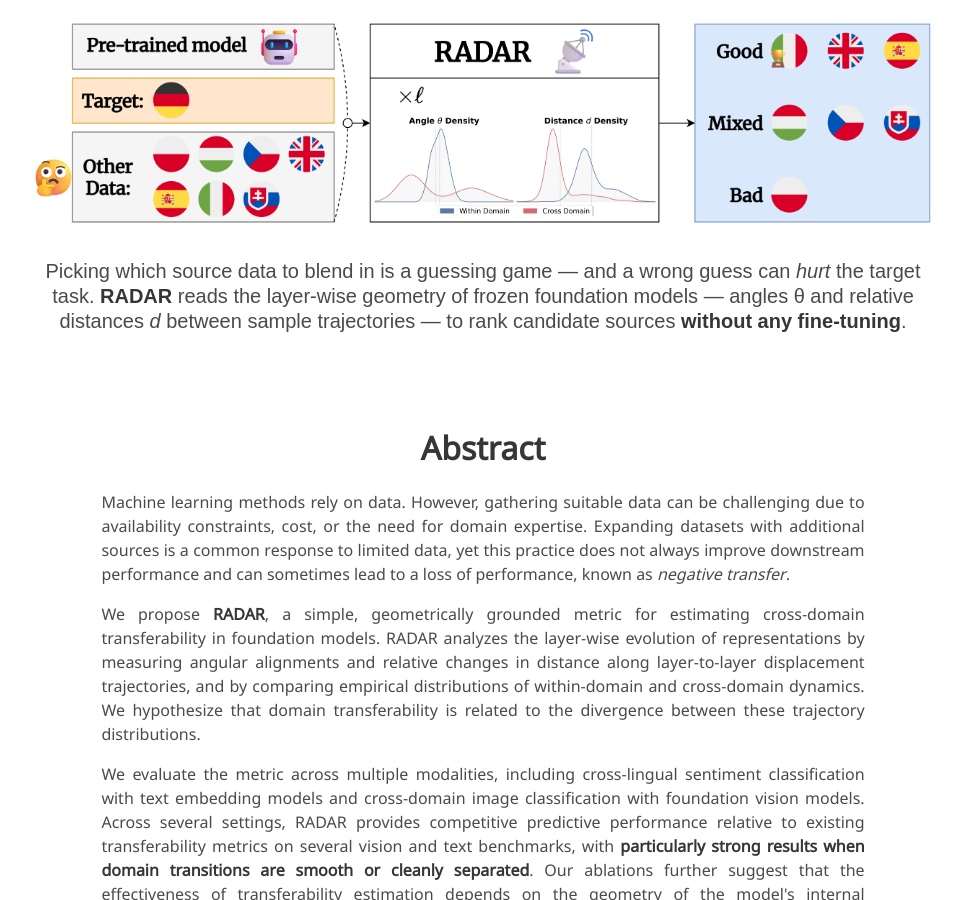
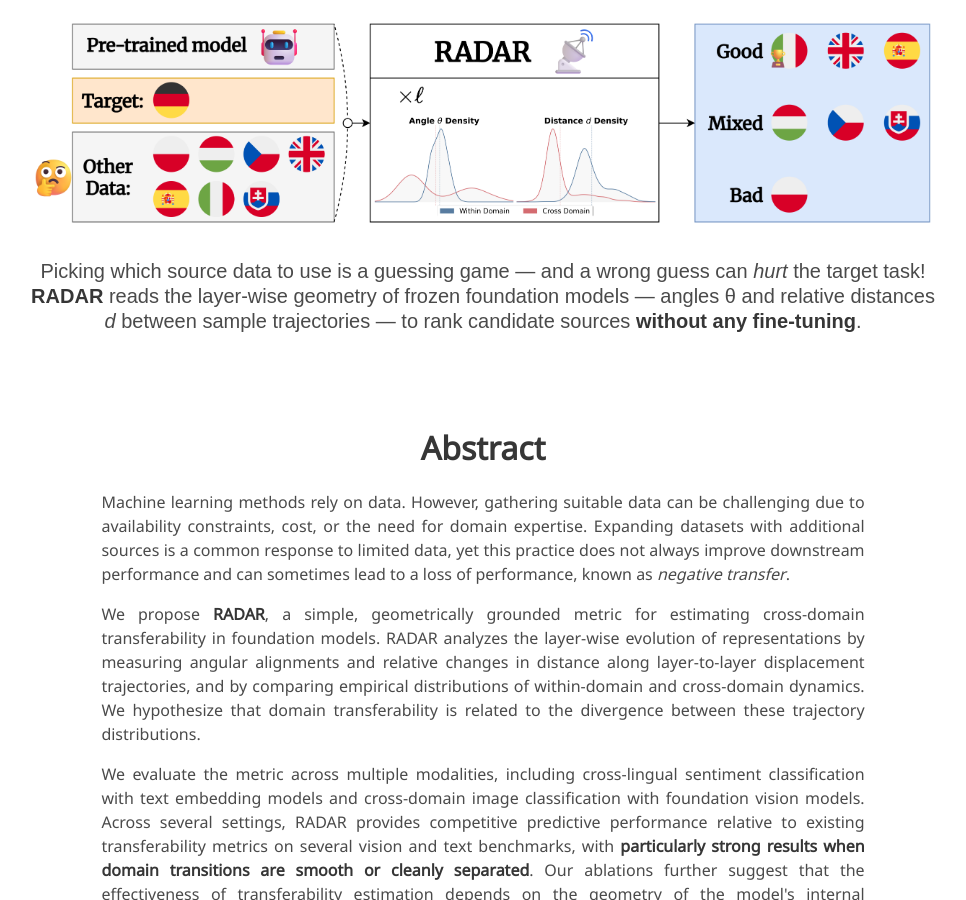
Before and after one commit to Futuramistic/Futuramistic.github.io, a Jekyll site: the page radar/index.html, which Jekyll copies as it is, in a window 1280 px wide and 900 px high, scrolled down 490 px. Shown: the whole window, without its empty margins (157-1123 px from the left). Built offline with Jekyll 4.4.1, drawn with Linux system fonts in a browser that asks for light colours; some web fonts are replaced; a style sheet for code colours, icons or effects is not loaded.

Commit message:
Add RADAR to project. Better figure phrasing.

```diff
--- a/_posts/2026-05-24-radar.markdown
+++ b/_posts/2026-05-24-radar.markdown
@@ -6,6 +6,7 @@ image: /images/RADAR.png
 categories: research
 authors: "Xavier Cadet*, <strong>Mateusz Nowak*</strong>,  Peter Chin"
 venue: "arxiv"
+website: /radar
 arxiv: https://arxiv.org/abs/2501.17978
 ---
 We propose RADAR, a simple, geometrically grounded metric for estimating cross-domain transferability in foundation models. RADAR analyzes the layer-wise evolution
--- a/radar/index.html
+++ b/radar/index.html
@@ -154,8 +154,8 @@
            alt="RADAR framework overview: a pre-trained model embeds target and source domains; RADAR compares within- and cross-domain angle and distance densities across layers to flag Good, Mixed, and Bad source candidates."
            style="width: 100%; height: auto; display: block;">
       <h2 class="subtitle has-text-centered" style="margin-top: 1.5rem;">
-        Picking which source data to blend in is a guessing game &mdash;
-        and a wrong guess can <em>hurt</em> the target task.
+        Picking which source data to use is a guessing game &mdash;
+        and a wrong guess can <em>hurt</em> the target task! <br>
         <strong>RADAR</strong> reads the layer-wise geometry of frozen
         foundation models &mdash; angles &theta; and relative distances
         <em>d</em> between sample trajectories &mdash; to rank candidate
```
